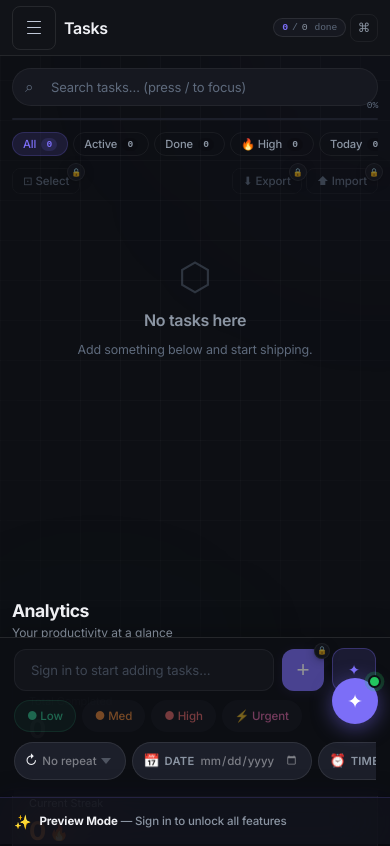
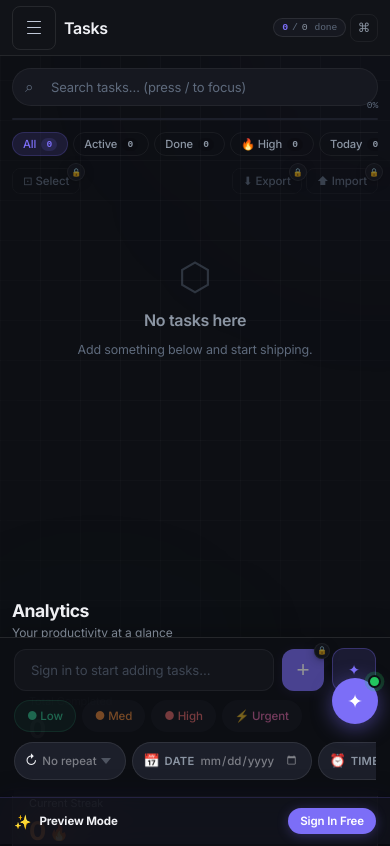
Before and after one commit to Divya2007-hub/NEXA, a website: page index.html in a window 390 px wide. Shown: the top 846 px of the page. Drawn offline with nearby package versions, Linux system fonts and the light colour scheme; no server answers.

Commit message:
update guest mode

```diff
--- a/index.html
+++ b/index.html
@@ -936,7 +936,7 @@
 <!-- ── GUEST SIGN-IN BANNER ── -->
 <div class="guest-banner" id="guest-banner">
   <span class="guest-banner-icon">✨</span>
-  <span class="guest-banner-text"><strong>Preview Mode</strong> — Sign in to unlock all features</span>
+  <span class="guest-banner-text"><strong>Preview Mode</strong><span> — Sign in to unlock all features</span></span>
   <button class="guest-banner-btn" id="guest-banner-btn">Sign In Free</button>
 </div>
 
--- a/style.css
+++ b/style.css
@@ -3743,7 +3743,7 @@ body.guest-mode .toast-container { bottom: 130px; }
   .guest-banner-text {
     font-size: .72rem !important;
     white-space: normal !important;
-    min-width: 480px;
+    min-width: 0;
     flex: 1 !important;
   }
   .guest-banner-text span { display: none !important; }
@@ -3815,7 +3815,7 @@ body.guest-mode .toast-container { bottom: 130px; }
     width: 100% !important;
   }
   .cal-week-grid {
-    min-width: 480px !important;
+    min-width: auto !important;
   }
   .cal-panels {
     grid-template-columns: 1fr !important;
```
